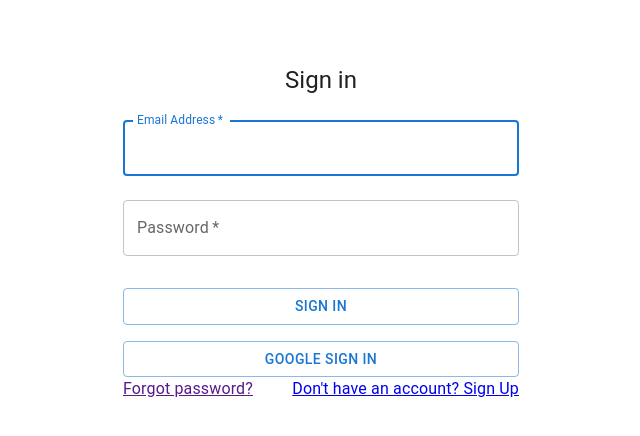
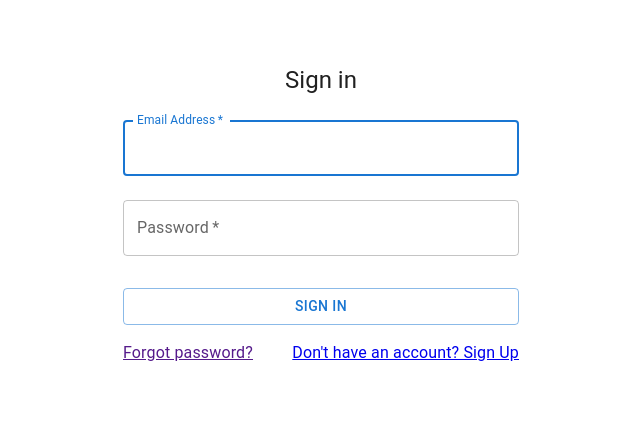
Before and after one commit to Jeanndo/stock-management, a React (Create React App) app in the folder client/: page /login in a window 1280 px wide. Shown: the top 436 px of the page, without its empty margins (319-959 px from the left). Built offline with nearby package versions, Linux system fonts and the light colour scheme.

Commit message:
added sigining user functionalities

```diff
--- a/client/src/components/Auth/SignIn.js
+++ b/client/src/components/Auth/SignIn.js
@@ -8,38 +8,29 @@ import Box from "@mui/material/Box";
 import Typography from "@mui/material/Typography";
 import Container from "@mui/material/Container";
 import { createTheme, ThemeProvider } from "@mui/material/styles";
-import GoogleLogin from 'react-google-login';
+import { useDispatch } from "react-redux";
+import {useHistory} from 'react-router-dom';
+import { signin } from "../../redux/actiions/auth";
+
+const initialState = {email:'',password:''};
 
 const theme = createTheme();
 
 export default function SignIn() {
 
+  const [formData,setFormData] = React.useState(initialState)
+  const dispatch = useDispatch()
+  const history = useHistory()
+
   const handleSubmit = (event) => {
     event.preventDefault();
-    const data = new FormData(event.currentTarget);
-    // eslint-disable-next-line no-console
-    console.log({
-      email: data.get("email"),
-      password: data.get("password"),
-    });
+    dispatch(signin(formData,history))
+
   };
 
-  const  googleSuccess =  async (res)=>{
-  //   const result = res?.profileObj;
-  //   const token = res?.tokenId;
-
-  // try {
-  //     dispatch({type:'AUTH',data:{result,token}});
-
-  //     history.push('/');
-  // } catch (error) {
-  //    console.log(error);
-  // }
-}
-const  googleFailure =(error)=>{
- console.log(error)
- console.log("Google Sing In was unsuccessful. Try Again Later");
-}
+  const handleChange = (event)=>{
+    setFormData({...formData,[event.target.name]:event.target.value})
+  }
 
   return (
     <ThemeProvider theme={theme}>
@@ -71,6 +62,7 @@ const  googleFailure =(error)=>{
               name="email"
               autoComplete="email"
               autoFocus
+             onChange={handleChange}
             />
             <TextField
               margin="normal"
@@ -81,6 +73,7 @@ const  googleFailure =(error)=>{
               type="password"
               id="password"
               autoComplete="current-password"
+              onChange={handleChange}
             />
             <Button
               type="submit"
@@ -90,22 +83,6 @@ const  googleFailure =(error)=>{
             >
               Sign In
             </Button>
-            <GoogleLogin
-             clientId="65688288942-pf0sgh5gcvnneskbgspl6mel27bbuf91.apps.googleusercontent.com"
-              render={(renderProps)=>(
-                 <Button
-                  color="primary"
-                  fullWidth
-                   onClick={renderProps.onClick}
-                   disabled={renderProps.deisabled}
-                    variant="outlined">
-                        Google Sign In
-                    </Button>
-              )}
-              onSuccess={googleSuccess}
-              onFailure={googleFailure}
-              cookiePolicy = "single_host_origin"
-             />
             <Grid container>
               <Grid item xs>
                 <Link href="#" variant="body2">
```
